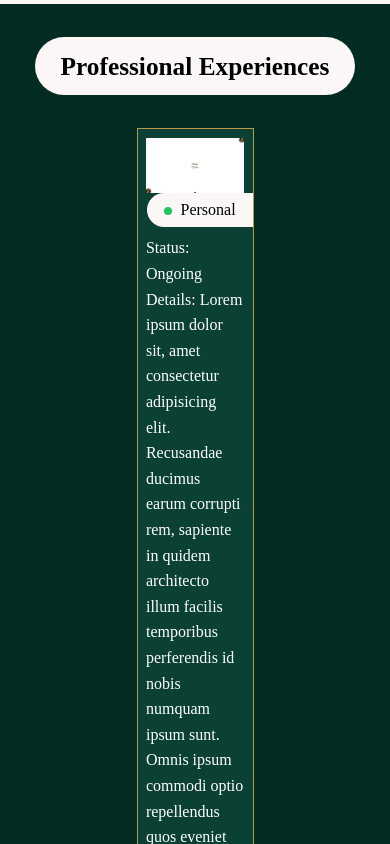
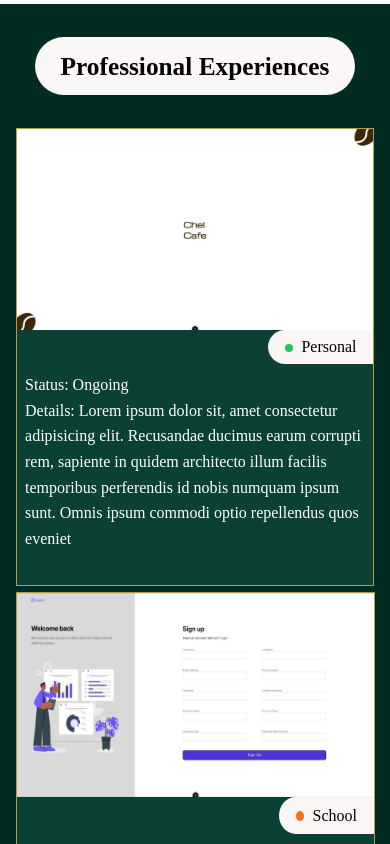
Before and after one commit to Lovethrech/my-main-portfolio, a Vue app: page / in a window 390 px wide. Shown: the part 2160-3004 px from the top of the page. Built offline with nearby package versions, Linux system fonts and the light colour scheme.

Commit message:
working on the home-project components.

```diff
--- a/src/components/home/project/HomeProjectBox.vue
+++ b/src/components/home/project/HomeProjectBox.vue
@@ -46,15 +46,15 @@ const {homeProjectBoxDescItems}=defineProps(['homeProjectBoxDescItems']);
 </template>
 
 <style scoped>
-.home-project-box, .home-project-box-desc-ctn{
+.home-project-box-desc-ctn{
     display: flex;
     justify-content: end;
 }
 .home-project-box{
+    display: flex;
     background-color: #0a4134;;
     width:30vw;
     flex-direction: column;
-    flex-wrap: nowrap;
     border: 0.1vh groove #B99A45;
 }
 .home-project-box:nth-child(2){
@@ -81,6 +81,14 @@ const {homeProjectBoxDescItems}=defineProps(['homeProjectBoxDescItems']);
     margin:1vh 1vh 4vh;
 }
 @media screen and (max-width: 1024px){
-
+    .home-project-box{
+        width: 100%;
+        transform: scale(1);
+    }
+    .home-project-box-img{
+        margin:0;
+        width: 100%;
+        height: 100%;
+    }
 }
 </style>
```
